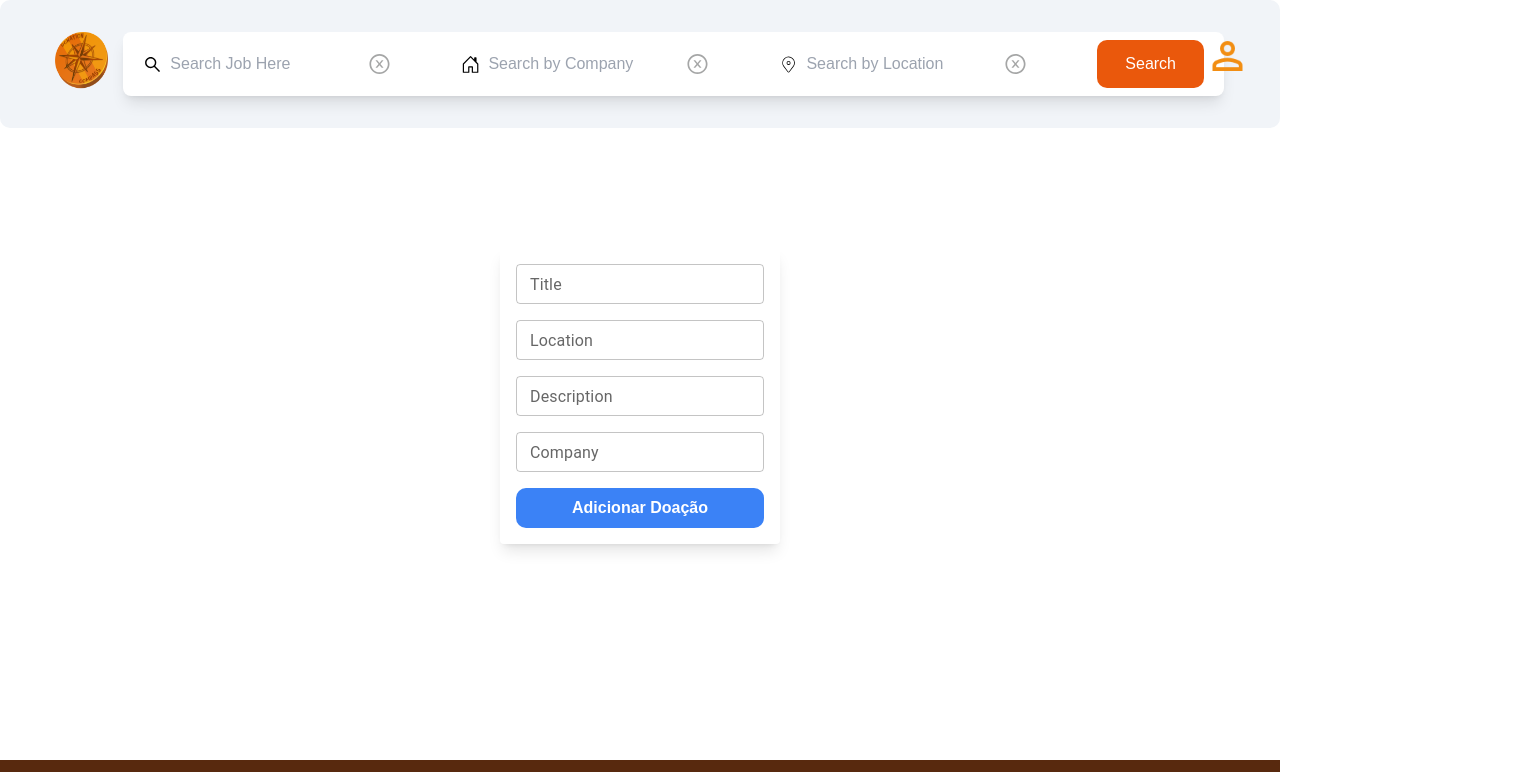
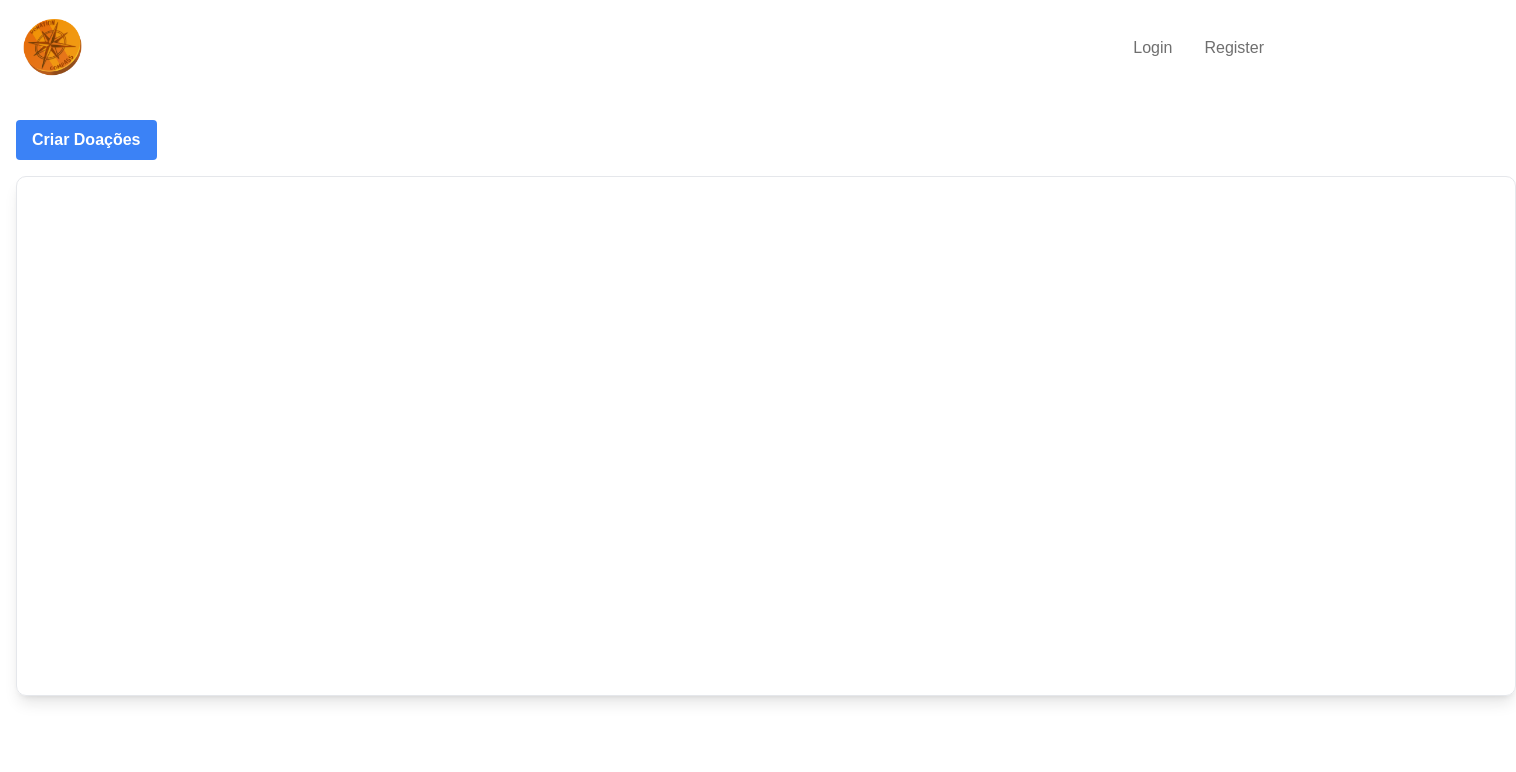
Before and after one commit to miguelfermo/Front-web, a React (Vite) app: page /DonationsEdit in a window 1280 px wide. Shown: the top 772 px of the page, 1516 px wide, since content can reach past the window. Built offline with nearby package versions, Linux system fonts and the light colour scheme; a web font is replaced by a local one.

Commit message:
Alteração da Disposição dos campos, adição dos valores e adição do modal para adição e edição

```diff
--- a/src/Components/ErycComponents/DonationsEdit.jsx
+++ b/src/Components/ErycComponents/DonationsEdit.jsx
@@ -1,45 +1,56 @@
-import React, { useState } from 'react';
-import icon from "../../assets/iconPerfil.png";
+import { useState } from 'react';
 import { TextField } from '@mui/material';
+import icon from '../../assets/iconPerfil.png';
+import Modal from './DonationsEditModal';
 
-export default function DonationsEdit() {
-  const [donations, setDonations] = useState([]);
-  const [input, setInput] = useState({
+const initialInputState = {
   image: icon,
   title: '',
   time: '',
   location: '',
   desc: '',
-    company: ''
-  });
+  company: '',
+  value: ''
+};
+
+export default function DonationsEdit() {
+  const [donations, setDonations] = useState([]);
+  const [isModalOpen, setIsModalOpen] = useState(false);
   const [editIndex, setEditIndex] = useState(null);
+  const [input, setInput] = useState(initialInputState);
 
   const handleInputChange = (e) => {
     const { name, value } = e.target;
-    setInput((prev) => ({ ...prev, [name]: value }));
+    setInput((prev) => ({
+      ...prev,
+      [name]: name === 'value' ? parseFloat(value) : value,
+    }));
   };
 
   const addDonation = () => {
+    if (!input.title || !input.location || !input.desc || !input.company || input.value <= 0) {
+      alert("Por favor, preencha todos os campos obrigatórios corretamente.");
+      return;
+    }
+    if (editIndex !== null) {
+      saveEditDonation();
+      return;
+    }
     setDonations((prev) => [
       ...prev,
       {
         id: prev.length + 1,
-        ...input
-      }
+        ...input,
+      },
     ]);
-    setInput({
-      image: icon,
-      title: '',
-      time: '',
-      location: '',
-      desc: '',
-      company: ''
-    });
+    resetInput();
+    setIsModalOpen(false);
   };
 
   const editDonation = (index) => {
     setEditIndex(index);
     setInput(donations[index]);
+    setIsModalOpen(true);
   };
 
   const saveEditDonation = () => {
@@ -48,14 +59,8 @@ export default function DonationsEdit() {
     );
     setDonations(updatedDonations);
     setEditIndex(null);
-    setInput({
-      image: icon,
-      title: '',
-      time: '',
-      location: '',
-      desc: '',
-      company: ''
-    });
+    resetInput();
+    setIsModalOpen(false);
   };
 
   const deleteDonation = (index) => {
@@ -63,125 +68,139 @@ export default function DonationsEdit() {
     setDonations(updatedDonations);
   };
 
+  const handleOpenModal = () => {
+    setIsModalOpen(true);
+  };
+
+  const handleCloseModal = () => {
+    resetInput();
+    setIsModalOpen(false);
+  };
+
+  const resetInput = () => {
+    setInput(initialInputState);
+  };
+
   return (
-    <div>
-      <div className="jobContainer flex gap-10 justify-center flex-wrap items-center py-10 w-full">
-        {donations.map(({ id, image, title, location, desc, company }, index) => (
+    <div className="container mx-auto px-4 py-6">
+      <div className="flex justify-between mb-4">
+        <button
+          className="rounded bg-blue-500 px-4 py-2 font-semibold text-white hover:bg-blue-600"
+          onClick={handleOpenModal}
+        >
+          {donations.length > 0 ? "+ Doações" : "Criar Doações"}
+        </button>
+      </div>
+
+     <div className="group group/item singleJob h-[520px] w-[1500px] p-[15px] bg-white rounded-[10px] hover:bg-greyIsh bg-opacity-60 shadow-lg shadow-greyIsh-500/700 hover:shadow-lg overflow-y-auto rounded border p-3">
+      <div className="grid grid-cols-1 md:grid-cols-2 md:grid-cols-6 gap-4">
+        {donations.map(({ id, image, title, location, desc, company, value }, index) => (
           <div
             key={id}
-            className="group group/item singleJob h-[250px] w-[250px] p-[15px] bg-white rounded-[10px] hover:bg-greyIsh bg-opacity-60 shadow-lg shadow-greyIsh-500/700 hover:shadow-lg"
+            className="group/item singleJob max-w-[250px] p-4 bg-white rounded-lg shadow-lg hover:shadow-xl"
           >
-            <span className="flex justify-between items-center gap-4">
-              <h1 className="text-[16px] font-semibold text-textColor group-hover:text-black">
+            <h1 className="text-lg font-semibold text-gray-700 group-hover:text-black">
               {title}
             </h1>
-            </span>
-            <h6 className="text-[#ccc]">{location}</h6>
-            <p className="text-[14px] text-[#959595] pt-[20px] border-t-[2px] mt-[20px] group-hover:text-black">
+            <h6 className="text-gray-500">{location}</h6>
+            <p className="text-sm text-gray-600 mt-2 group-hover:text-black">
               {desc}
             </p>
-
-            <div className="company flex items-center gap-2">
+            <div className="company flex items-center gap-2 mt-4">
               <img
                 src={image}
                 title="iconicons"
                 alt="Company logo"
-                className="w-[10%]"
+                className="w-8 h-8 rounded-full"
               />
-              <span className="text-[14px] py-[1rem] block group-hover:text-black">
+              <span className="text-sm text-gray-700 group-hover:text-black">
                 {company}
               </span>
             </div>
-
-            <div className='grid grid-cols-2 gap-5 place-content-stretch'>
+            <div className="bg-green-200 text-green-800 font-bold p-2 mt-2 rounded">
+              {typeof value === 'number' ? `R$ ${value.toFixed(2)}` : 'Valor não disponível'}
+            </div>
+            <div className='grid grid-cols-2 gap-5 mt-4'>
               <button
-                className="rounded-[10px] bg-green-500 px-4 py-2 font-semibold text-white hover:bg-green-600"
+                className="rounded bg-green-500 px-4 py-2 font-semibold text-white hover:bg-green-600"
                 onClick={() => editDonation(index)}
               >
-                Editar Doações
+                Editar
               </button>
               <button
-                className="rounded-[10px] bg-red-500 px-4 py-2 font-semibold text-white hover:bg-red-600"
+                className="rounded bg-red-500 px-4 py-2 font-semibold text-white hover:bg-red-600"
                 onClick={() => deleteDonation(index)}
               >
-                Deletar Doações
+                Deletar
               </button>
             </div>
           </div>
         ))}
       </div>
+      </div>
 
-      <div className="flex justify-center py-10">
-        <div className="max-w-md p-4 bg-white rounded shadow-lg">
-          <div className="mb-4">
+      {isModalOpen && (
+        <Modal onClose={handleCloseModal}>
+          <div className="flex flex-col gap-4">
             <TextField
               label="Title"
               type="text"
               name="title"
               value={input.title}
               onChange={handleInputChange}
-              className="w-full"
               variant="outlined"
               size="small"
+              required
             />
-          </div>
-
-          <div className="mb-4">
             <TextField
               label="Location"
               type="text"
               name="location"
               value={input.location}
               onChange={handleInputChange}
-              className="w-full"
               variant="outlined"
               size="small"
+              required
             />
-          </div>
-
-          <div className="mb-4">
             <TextField
               label="Description"
               type="text"
               name="desc"
               value={input.desc}
               onChange={handleInputChange}
-              className="w-full"
               variant="outlined"
               size="small"
+              required
             />
-          </div>
-
-          <div className="mb-4">
             <TextField
               label="Company"
               type="text"
               name="company"
               value={input.company}
               onChange={handleInputChange}
-              className="w-full"
               variant="outlined"
               size="small"
+              required
             />
-          </div>
-
-          {editIndex !== null ? (
+            <TextField
+              label="Value"
+              type="number"
+              name="value"
+              value={input.value}
+              onChange={handleInputChange}
+              variant="outlined"
+              size="small"
+              required
+            />
             <button
-              className="rounded bg-green-500 px-4 py-2 font-semibold text-white hover:bg-green-600 w-full"
-              onClick={saveEditDonation}
-            >
-              Salvar Alterações
-            </button>
-          ) : (
-            <button
-              className="rounded-[10px] bg-blue-500 px-4 py-2 font-semibold text-white hover:bg-blue-600 w-full"
+              className="rounded bg-blue-500 px-4 py-2 font-semibold text-white hover:bg-blue-600"
               onClick={addDonation}
             >
-              Adicionar Doação
+              {editIndex !== null ? "Salvar Alterações" : "Adicionar Doação"}
             </button>
+          </div>
+        </Modal>
       )}
-        </div>
-      </div>
     </div>
   );
 }
--- /dev/null
+++ b/src/Components/ErycComponents/DonationsEditModal.jsx
@@ -0,0 +1,24 @@
+import PropTypes from "prop-types";
+
+const Modal = ({ children, onClose }) => {
+  return (
+    <div className="fixed inset-0 bg-black bg-opacity-50 flex justify-center items-center z-50">
+      <div className="bg-white rounded-lg p-6 w-full max-w-md mx-4">
+        <button
+          className="text-red-500 font-bold text-lg mb-4 justify-end items-end"
+          onClick={onClose}
+        >
+          X
+        </button>
+        {children}
+      </div>
+    </div>
+  );
+};
+
+Modal.propTypes = {
+  children: PropTypes.node.isRequired,
+  onClose: PropTypes.func.isRequired,
+};
+
+export default Modal;
--- a/src/Components/ErycComponents/NavBarEdit.jsx
+++ /dev/null
@@ -1,28 +0,0 @@
-import logo from "../../assets/logoName.png"
-import SearchEdit from "./SearchEdit"
-import imgperfil from "../../assets/iconPerfil.png"
-import { Link } from 'react-router-dom';
-
-export default function NavBarEdit(){
-  return (
-    <div className="navBar flex justify-between items-center searchDiv max-h-32	gap-2 bg-greyIsh rounded-[10px] p-[3rem]">
-      <div className="logoDiv">
-        <button>
-        <Link to="/" className="link">
-          <img className="h-16" src={logo} alt="logo" />
-        </Link>
-        </button>
-      </div>
-      <div>
-        <SearchEdit />
-      </div>
-      <div className="menu flex gap-5">
-      <div className="flex items-center justify-center mb-4">
-        <Link to="/login" className="link">
-            <img src={imgperfil} className='perfil' alt="icone perfil" />
-        </Link>
-        </div>
-      </div>
-    </div>
-  )
-}
--- a/src/Components/ErycComponents/SearchEdit.jsx
+++ /dev/null
@@ -1,34 +0,0 @@
-import { AiOutlineCloseCircle, AiOutlineSearch } from 'react-icons/ai'
-import {BsHouseDoor} from 'react-icons/bs'
-import {CiLocationOn} from 'react-icons/ci'
-
-export default function SearchEdit(){
-  return (
-    <div className="searchDiv">
-      <form action="">
-        <div className="firstDiv flex justify-between items-center max-h-16 rounded-[8px] gap-[70px] bg-white p-5 shadow-lg shadow-greyIsh-700 ">
-            <div className="flex gap-2 items-center">
-              <AiOutlineSearch className='text-[25px] icon'/>
-              <input type="text" className='bg-transparent text-blue-500 focus:outline-none w-[100%]' placeholder='Search Job Here' />
-              <AiOutlineCloseCircle className='text-[30px] text-[#a5a6a6] hover:text-textColor icon '/>
-            </div>
-
-            <div className="flex gap-2 items-center">
-              <BsHouseDoor className='text-[25px] icon'/>
-              <input type="text" className='bg-transparent text-blue-500 focus:outline-none w-[100%]' placeholder='Search by Company' />
-              <AiOutlineCloseCircle className='text-[30px] text-[#a5a6a6] hover:text-textColor icon '/>
-            </div>
-
-            <div className="flex gap-2 items-center">
-              <CiLocationOn className='text-[25px] icon'/>
-              <input type="text" className='bg-transparent text-blue-500 focus:outline-none w-[100%]' placeholder='Search by Location' />
-              <AiOutlineCloseCircle className='text-[30px] text-[#a5a6a6] hover:text-textColor icon '/>
-            </div>
-
-            <button className='bg-orange-600 h-full p-3 px-7 rounded-[10px] text-white cursor-pointer  hover:bg-orange-800'>Search</button>
-        </div>
-      </form>
-    </div>
-
-  )
-}
--- a/src/router/routes.jsx
+++ b/src/router/routes.jsx
@@ -5,7 +5,6 @@ import Telainicial from "../Components/IsisComponents/Telainicial"
 import DonationsPage from "../pages/DonationsPage"
 
 import DonationsEdit from "../Components/ErycComponents/DonationsEdit"
-import NavBarEdit from "../Components/ErycComponents/NavBarEdit"
 
 import Navbar from "../Components/TaylorComponents/Navbar"
 
@@ -37,9 +36,8 @@ const routes = createBrowserRouter([
     path: "/DonationsEdit",
     element: (
       <div>
-        <NavBarEdit />
+        <Navbar />
         <DonationsEdit />
-        <FooterDN />
       </div>
     ),
   },
```
Lines whose indentation alone changed are shown as unchanged.
